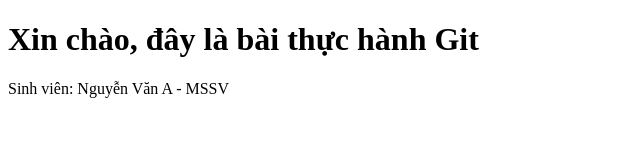
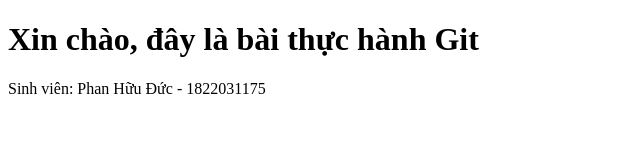
Before and after one commit to nv26tr7d-cpu/ThucHanhgit_1822031175, a plain HTML site: page index.html in a window 1280 px wide. Shown: the full height of the page, 0-640 px from the left. Drawn offline with Linux system fonts and the light colour scheme.

```diff
--- a/index.html
+++ b/index.html
@@ -7,6 +7,6 @@
 </head>
 <body>
     <h1>Xin chào, đây là bài thực hành Git</h1>
-    <p>Sinh viên: Nguyễn Văn A - MSSV</p>
+    <p>Sinh viên: Phan Hữu Đức - 1822031175</p>
 </body>
 </html>
```
Also changed, not shown: 1 other file.
